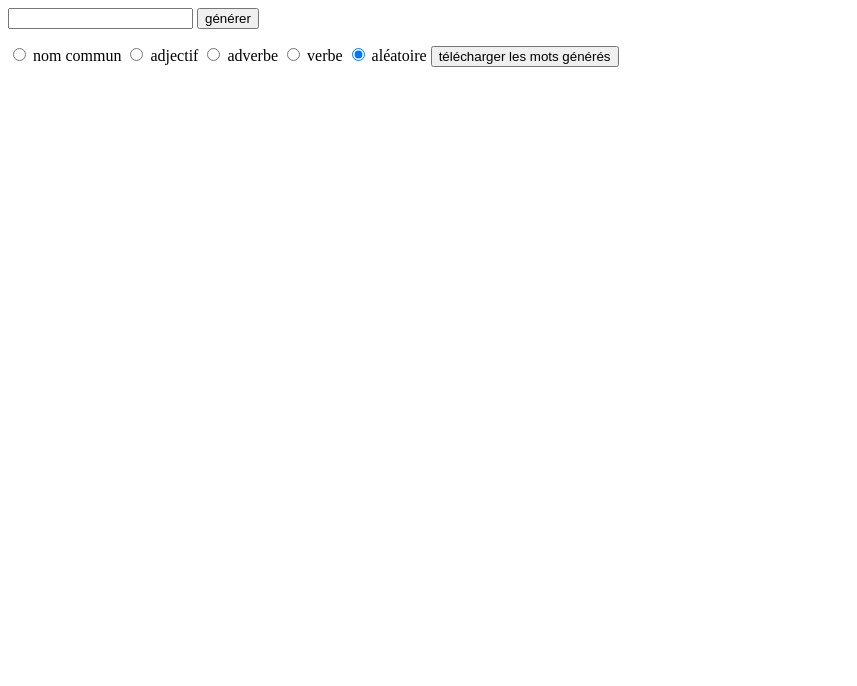
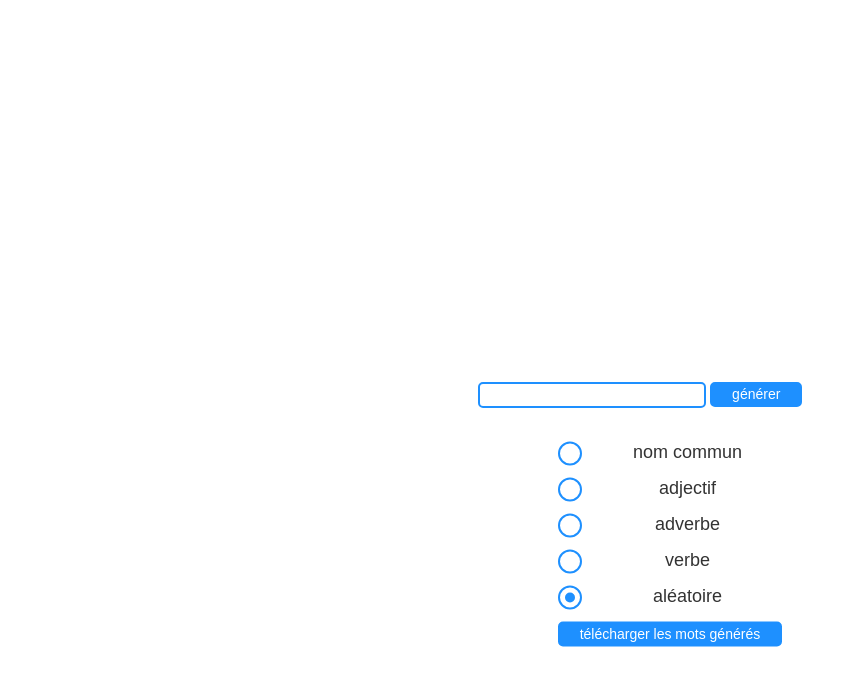
Before and after one commit to Gauthier-de-Lesquen/generateur-de-mots, a plain HTML site: page index.html in a window 1280 px wide. Shown: the whole page, without its empty margins (0-857 px from the left). Drawn offline with Linux system fonts and the light colour scheme.

Commit message:
Update and rename html.html to index.html

```diff
--- a/html.html
+++ b/index.html
@@ -1,11 +1,19 @@
+<!DOCTYPE html>
+<html lang="fr">
+<head>
+    <meta charset="UTF-8">
+    <meta name="viewport" content="width=device-width, initial-scale=1.0">
+    <title>Générateur de Mots Français</title>
+    <link rel="stylesheet" href="style.css">
+</head>
 <body class="flex-center">
     <div>
         <div>
-            <input class="input" id="inputResultat" type="text" readonly>
+            <input class="input" id="inputResultat" type="text" readonly> <!-- word display / afficheur du mot -->
             <button class="button" id="buttonGenerer" onclick="CreateWord()">générer</button>
             <p id="p"></p>
         </div>
-        <div class="radio-group">
+        <div class="radio-group"> <!-- to select the type of word / pour choisir la nature du mot -->
             <input type="radio" id="nomCo" name="word-type" value="nomCo" onchange="updateWordType('nomCo')" />
             <label for="nomCo">nom commun</label>
 
@@ -24,4 +32,7 @@
             <button class="button" id="buttonTelech" onclick="creerFichier()">télécharger les mots générés</button>
         </div>
     </div>
+
+    <script src="main.js"></script>
 </body>
+</html>
```
